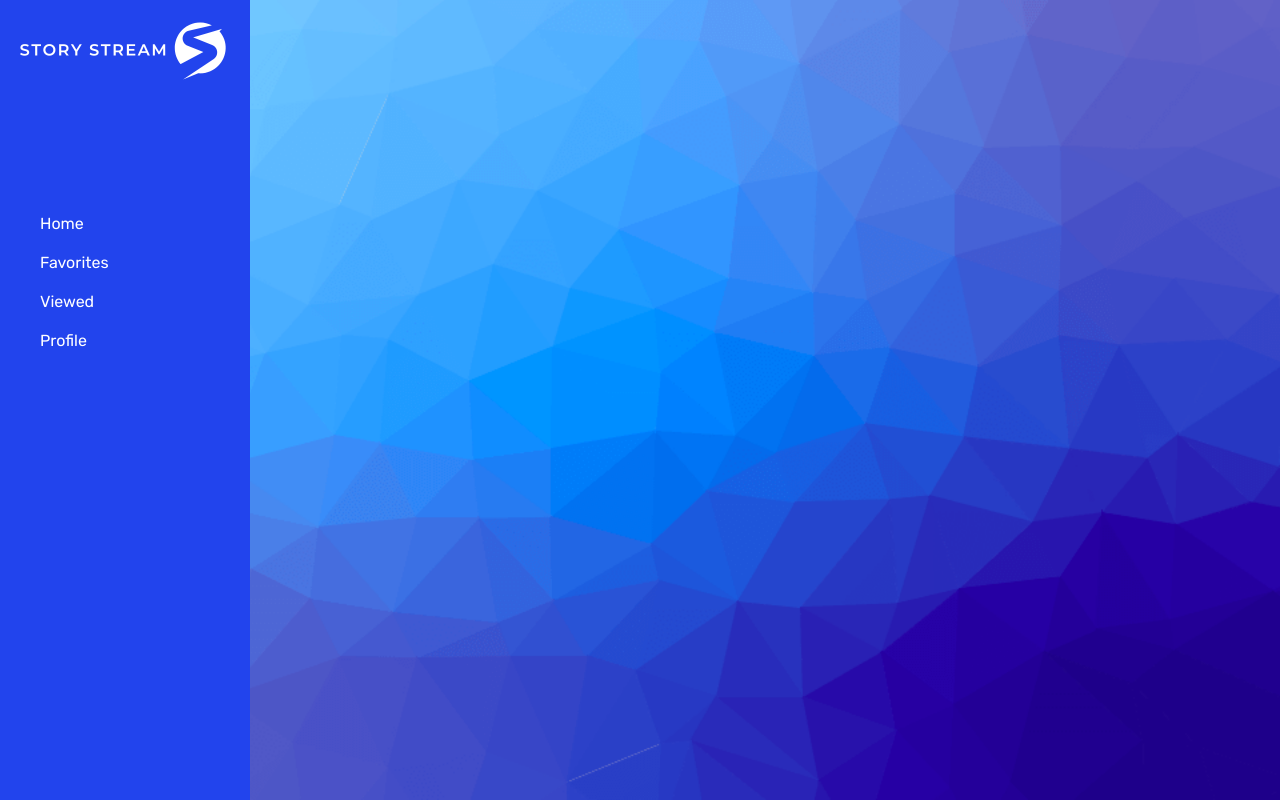
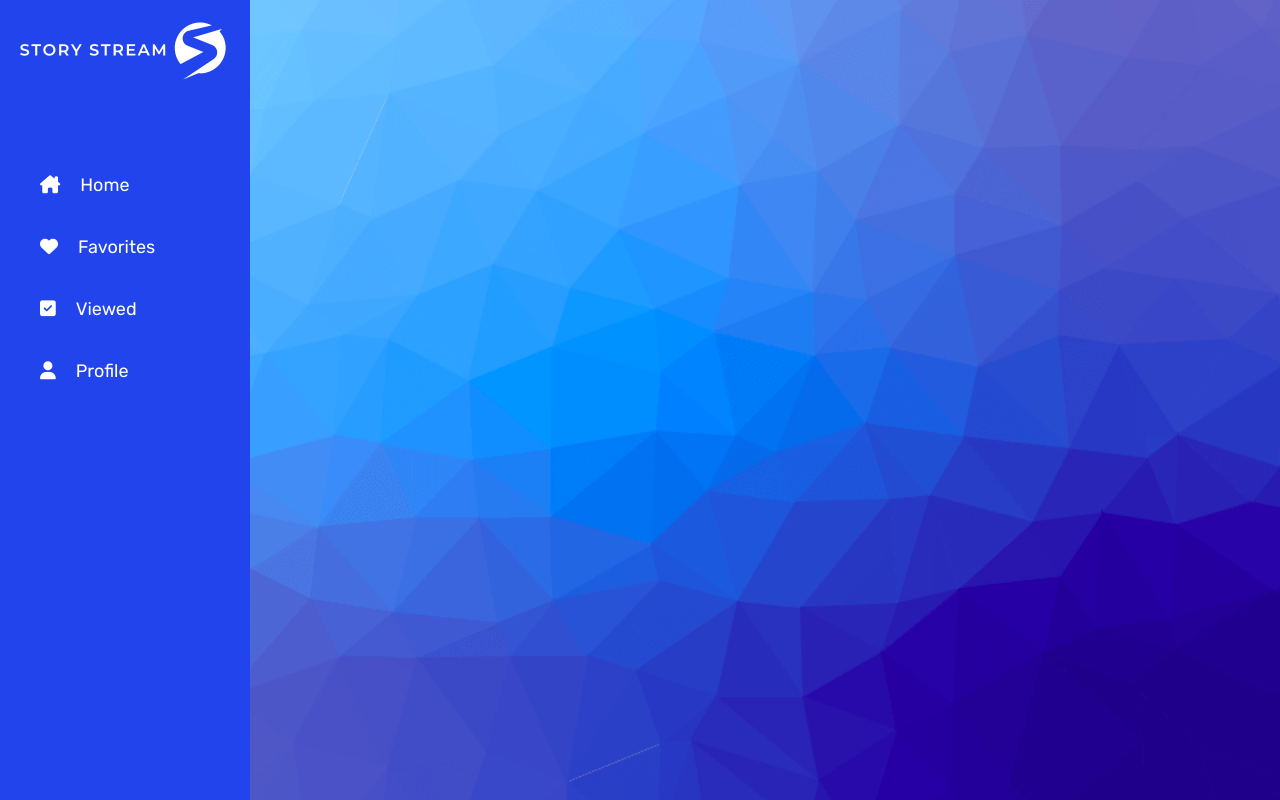
Before and after one commit to Kesterholtem21/StoryStream, a Flask app: page / in a window 1280 px wide. Run offline with Flask 3, Linux system fonts and the light colour scheme; some libraries are stand-ins or nearby versions.

Commit message:
navigation with icons

```diff
--- a/static/styles.css
+++ b/static/styles.css
@@ -114,7 +114,7 @@ input[type=submit]:hover{
 
 .logo{
     display: block;
-    margin-bottom: 100px;
+    margin-bottom: 50px;
     position: relative;
     align-content: center;
     size: 120%;
@@ -127,11 +127,27 @@ input[type=submit]:hover{
 .pageLinks{
     list-style: none;
     position: relative;
-    justify-content: center;
 }
 
 .pageLinks li{
-    padding-top: 10px;
-    padding-bottom: 10px;
+    padding-top: 20px;
+    padding-bottom: 20px;
     padding-left: 40px;
+
 }
+
+.pageLinks li a{
+    text-decoration: none;
+    padding: 10px, 15px;
+    display: flex;
+    align-items: center;
+}
+
+.pageLinks li a i{
+    font-size: large;
+    margin-right: 20px;
+}
+
+.pageLinks li a p{
+    font-size: large;
+}
--- a/templates/viewedPage.html
+++ b/templates/viewedPage.html
@@ -3,6 +3,7 @@
 <head>
     <meta charset="UTF-8">
     <meta name="viewport" content="width=device-width, initial-scale=1.0">
+    <script src="https://kit.fontawesome.com/d8283239b9.js" crossorigin="anonymous"></script>
     <link rel="stylesheet" href="/static/styles.css">
     <title>Viewed</title>
 </head>
@@ -13,10 +14,10 @@
         </div>
         <div>
             <ul class="pageLinks">
-                <li><a href="/home/"><p>Home</p></a></li>
-                <li><a href="/favorites/"><p>Favorites</p></a></li>
-                <li><a href="/viewed/"><p>Viewed</p></a></li>
-                <li><a href="/profile/"><p>Profile</p></a></li>
+                <li><a href="/home/"><i class="fa-solid fa-house-chimney"></i><p>Home</p></a></li>
+                <li><a href="/favorites/"><i class="fa-solid fa-heart"></i><p>Favorites</p></a></li>
+                <li><a href="/viewed/"><i class="fa-solid fa-square-check"></i><p>Viewed</p></a></li>
+                <li><a href="/profile/"><i class="fa-solid fa-user"></i><p>Profile</p></a></li>
             </ul>
         </div>
     </div>
```
Also changed, not shown: templates/favoritesPage.html (+5 -4 lines), templates/homePage.html (+5 -4 lines), templates/profilePage.html (+5 -4 lines).
